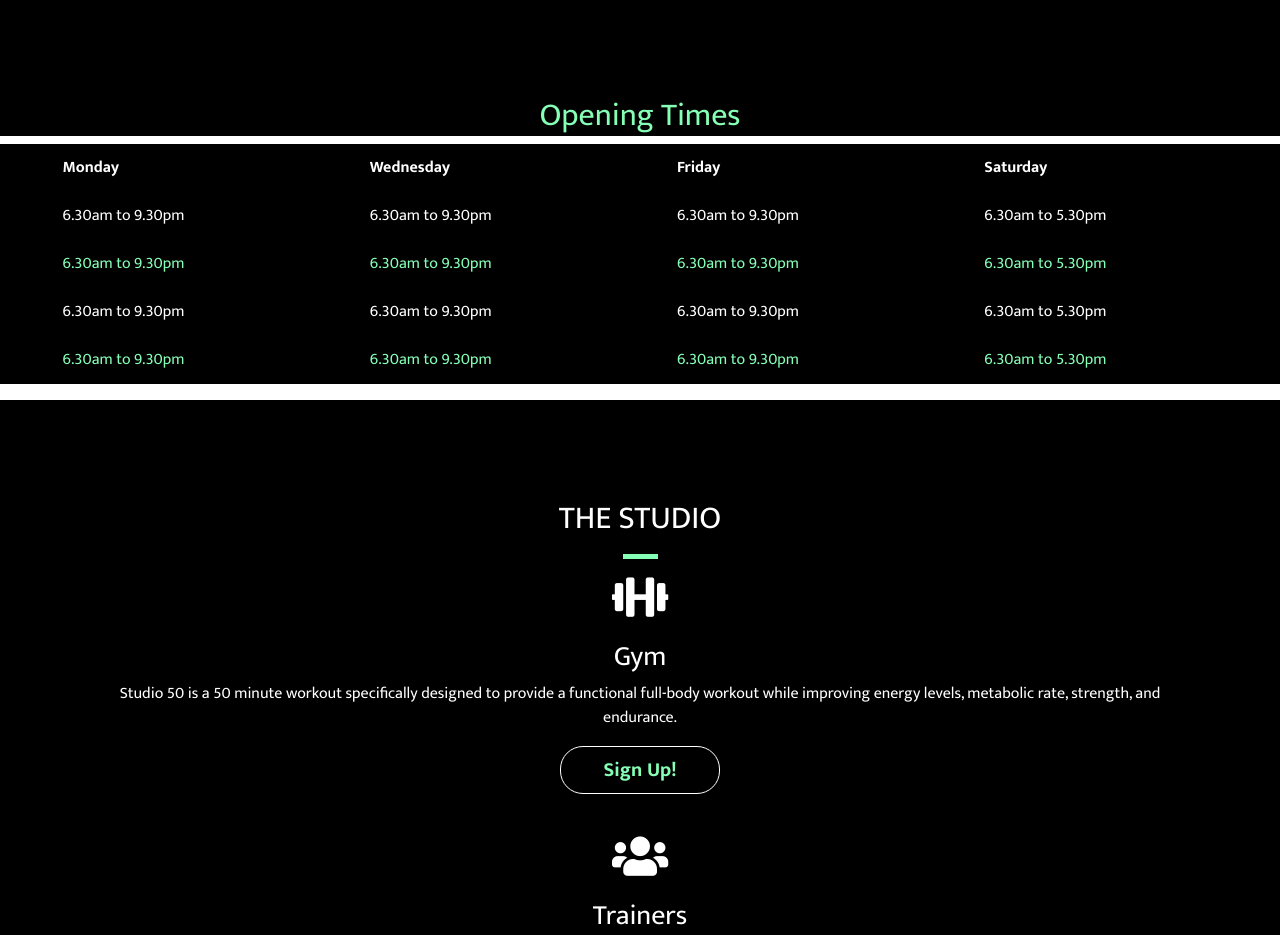
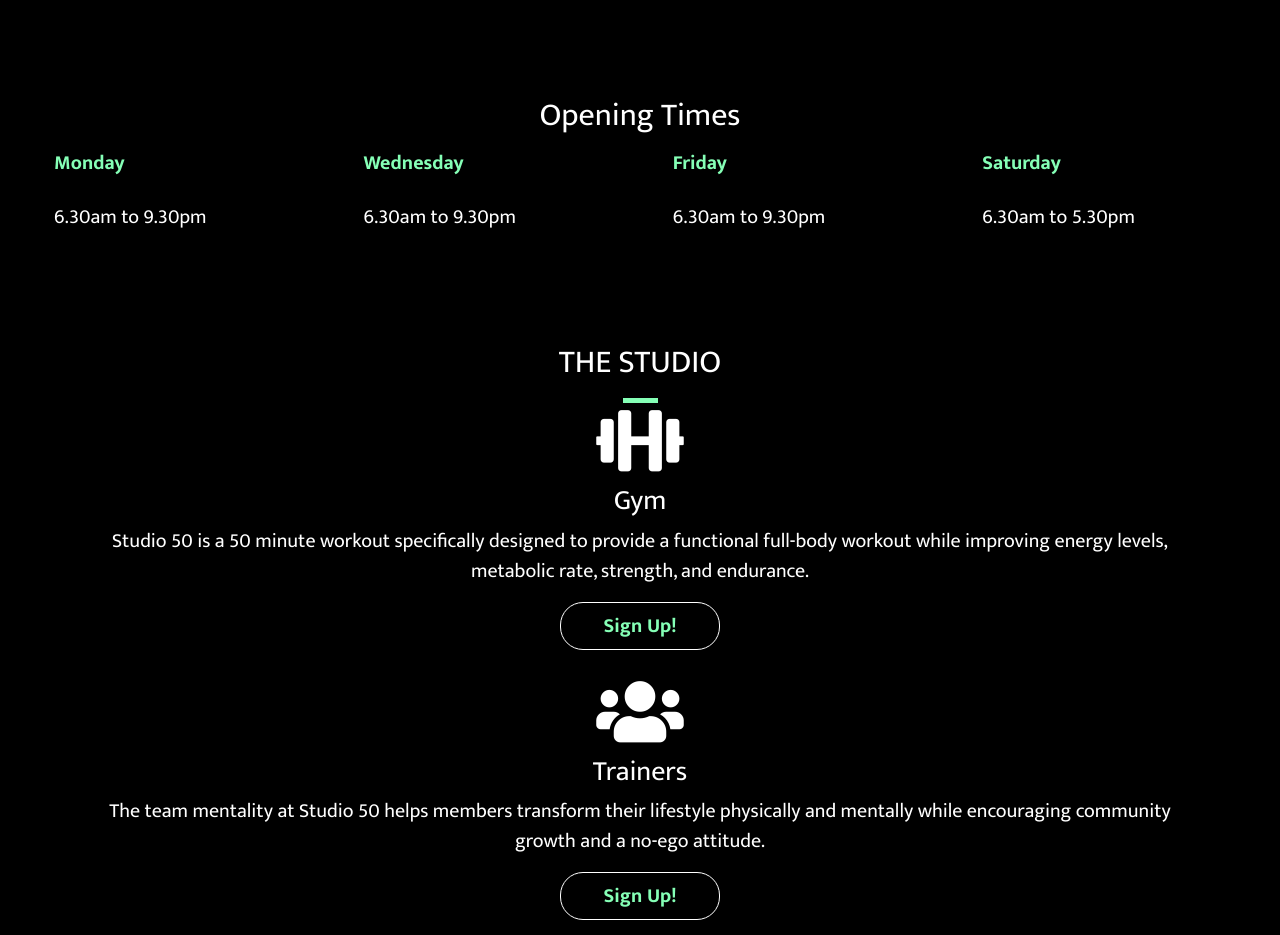
Before and after one commit to Code-Institute-Submissions/Studio-50-2, a plain HTML site: page index.html in a window 1280 px wide. Shown: the part 1279-2214 px from the top of the page. Drawn offline with nearby package versions, Linux system fonts and the light colour scheme.

Commit message:
changes after tutor call

```diff
--- a/css/style.css
+++ b/css/style.css
@@ -82,11 +82,22 @@ body {
     font-weight: bold;
     margin-bottom: 20px;
     color: white;
-}
+    animation-name: blink;
+    animation-duration: 5s;
+    animation-iteration-count: infinite;}
+
+    @keyframes blink {
+    0% {color: #85ffb6;}
+    50% {color: white;}
+    100% {color: white;}
+    }
+
 
 .jumbotron .lead {
     color: white;
     margin: 25px 0;
+    font-size: 30px;
+    border: solid #85ffb6 2px ;
 }
 
 .jumbotron small {
@@ -162,6 +173,23 @@ body {
     margin-bottom: 25px;
 }
 
+/* Class Times*/
+
+.text-center { margin-bottom: 0px;}
+
+.table.table.table-borderless{
+    margin-bottom: 0px;
+    width: 100%;}
+
+.Days {
+color: #85ffb6; }
+
+.Days th {font-size: 20px}
+
+.Times {color: white;}
+
+.table td {font-size: 20px;}
+
 /* Features */
 
 .feature {
@@ -171,9 +199,10 @@ body {
 
 .feature i {
     margin-bottom: 20px;
-    font-size: 45px;
+    font-size: 70px;
     line-height: 45px;
 }
+.feature p {font-size: 20px}
 
 .feature .btn {
     background-color: #000000;
@@ -220,3 +249,7 @@ height:100%;
 width:100%;
 position:absolute;
 }
+
+
+/* Sign-Up*/
+.modal-title{ color: #000000}
--- a/index.html
+++ b/index.html
@@ -56,7 +56,6 @@
                     <hr class="block-divider block-divider--orange">
                     <p class="lead">Sign up today. Only €50 per month.
                         <span class="d-inline d-sm-none"><br></span>
-                            <div> <button class="btn btn-lg btn--cta btn--red" data-toggle="modal" data-target="#signUpModal">Sign Up!</button> </div>
                         </section>
             </div>
         </div>
@@ -77,7 +76,7 @@
                     <div class="col-12 col-md-6">
                         <div class="media">
                             <div class="d-none d-sm-block">
-                                <img src="images/girl-gym-image..jpg" class="rounded-circle mr-3" height=220 width=220>
+                                <img src="images/Girl1-gym-image.jpg" class="rounded-circle mr-3" height=220 width=220>
                             </div>
                             <div class="media-body">
                                 <blockquote class="blockquote">
@@ -100,6 +99,7 @@
                             </div>
                         </div>
                     </div>
+
                 </div>
             </section>
             <!-- /.quotes -->
@@ -108,13 +108,13 @@
 
     <!-- Class times -->
 
-<div id="Opening Times" class="container-wrapper container-wrapper--black">
-    <h2 class= "text-center" style= "color: #85ffb6; background-color: #000000;" > Opening Times </h2>
+<div class="container-wrapper container-wrapper--black">
+    <h2 id="Opening Times" class= "text-center"> Opening Times </h2>
 </div>
 <div>
-<table class="table table-condensed table-center table-borderless" style= "background-color: #000000; ">
+<table class="table table-center table-borderless" style= "background-color: #000000; ">
   <thead>
-    <tr style="color: white";>
+    <tr class="Days";>
       <th scope="col"></th>
       <th scope="col">Monday</th>
       <th scope="col">Wednesday</th>
@@ -124,37 +124,11 @@
   </thead>
   <tbody>
     <tr>
-      <th scope="row"> </th>
-      <td style="color: white" >6.30am to 9.30pm</td>
-      <td style="color: white" >6.30am to 9.30pm</td>
-      <td style="color: white" >6.30am to 9.30pm</td>
-      <td style="color: white" >6.30am to 5.30pm</td>
-
-    </tr>
-    <tr>
-      <th scope="row"></th>
-      <td style="color:  #85ffb6" >6.30am to 9.30pm</td>
-      <td style="color:  #85ffb6">6.30am to 9.30pm</td>
-      <td style="color:  #85ffb6">6.30am to 9.30pm</td>
-      <td style="color:  #85ffb6">6.30am to 5.30pm</td>
-
-    </tr>
-
-     <tr>
-      <th scope="row"></th>
-      <td style= "color: white">6.30am to 9.30pm</td>
-      <td style= "color: white">6.30am to 9.30pm</td>
-      <td style= "color: white">6.30am to 9.30pm</td>
-      <td style= "color: white">6.30am to 5.30pm</td>
-
-    </tr>
-     <tr>
-      <th scope="row"></th>
-      <td style= "color: #85ffb6">6.30am to 9.30pm</td>
-      <td style= "color: #85ffb6">6.30am to 9.30pm</td>
-      <td style= "color: #85ffb6">6.30am to 9.30pm</td>
-      <td style= "color: #85ffb6">6.30am to 5.30pm</td>
-
+      <th scope="row" class="Times"> </th>
+      <td class="Times">6.30am to 9.30pm</td>
+      <td class="Times">6.30am to 9.30pm</td>
+      <td class="Times">6.30am to 9.30pm</td>
+      <td class="Times">6.30am to 5.30pm</td>
     </tr>
   </tbody>
 </table>
```
Also changed, not shown: images/Girl1-gym-image.jpg (added), images/girl-gym-image..jpg (deleted), 1 other file.
